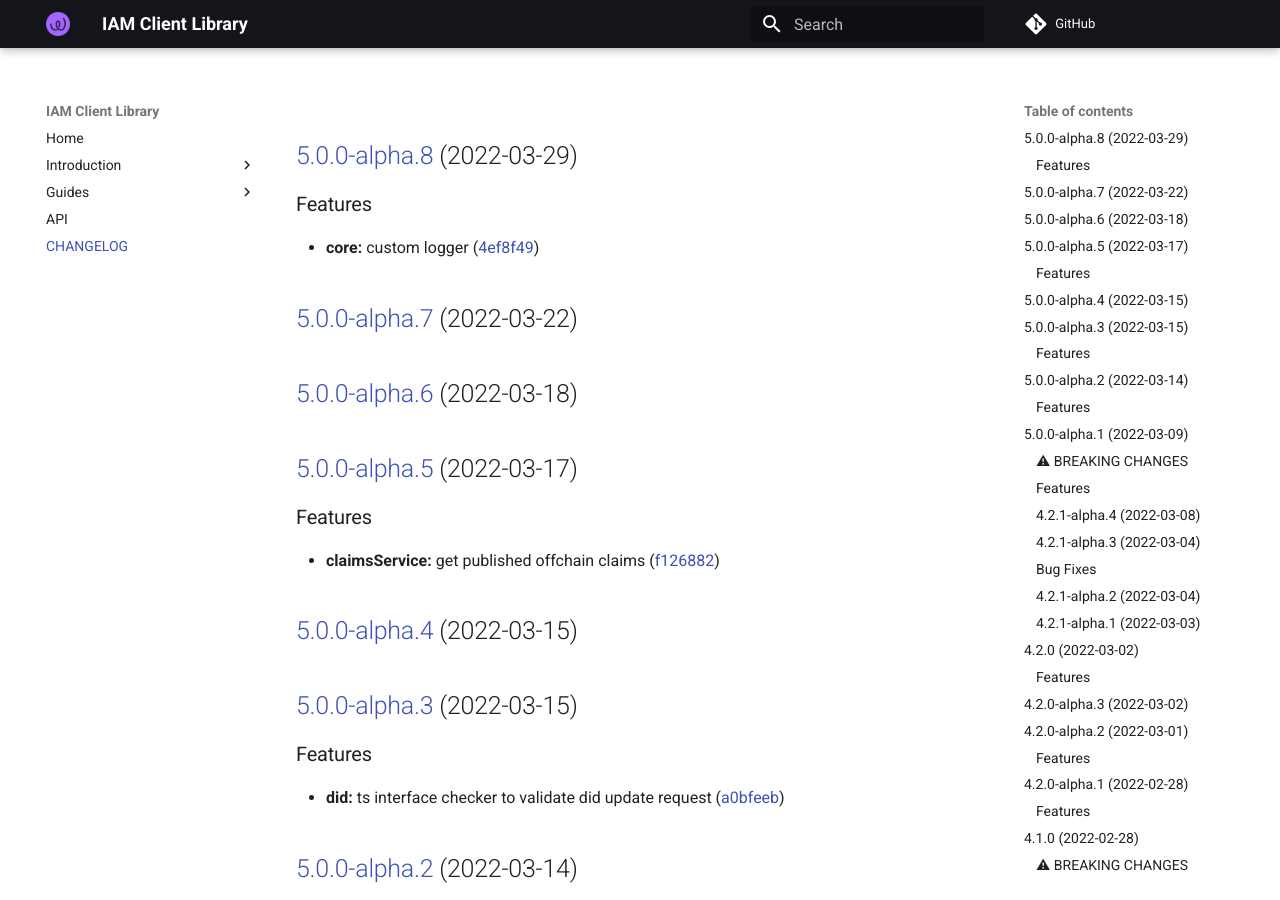
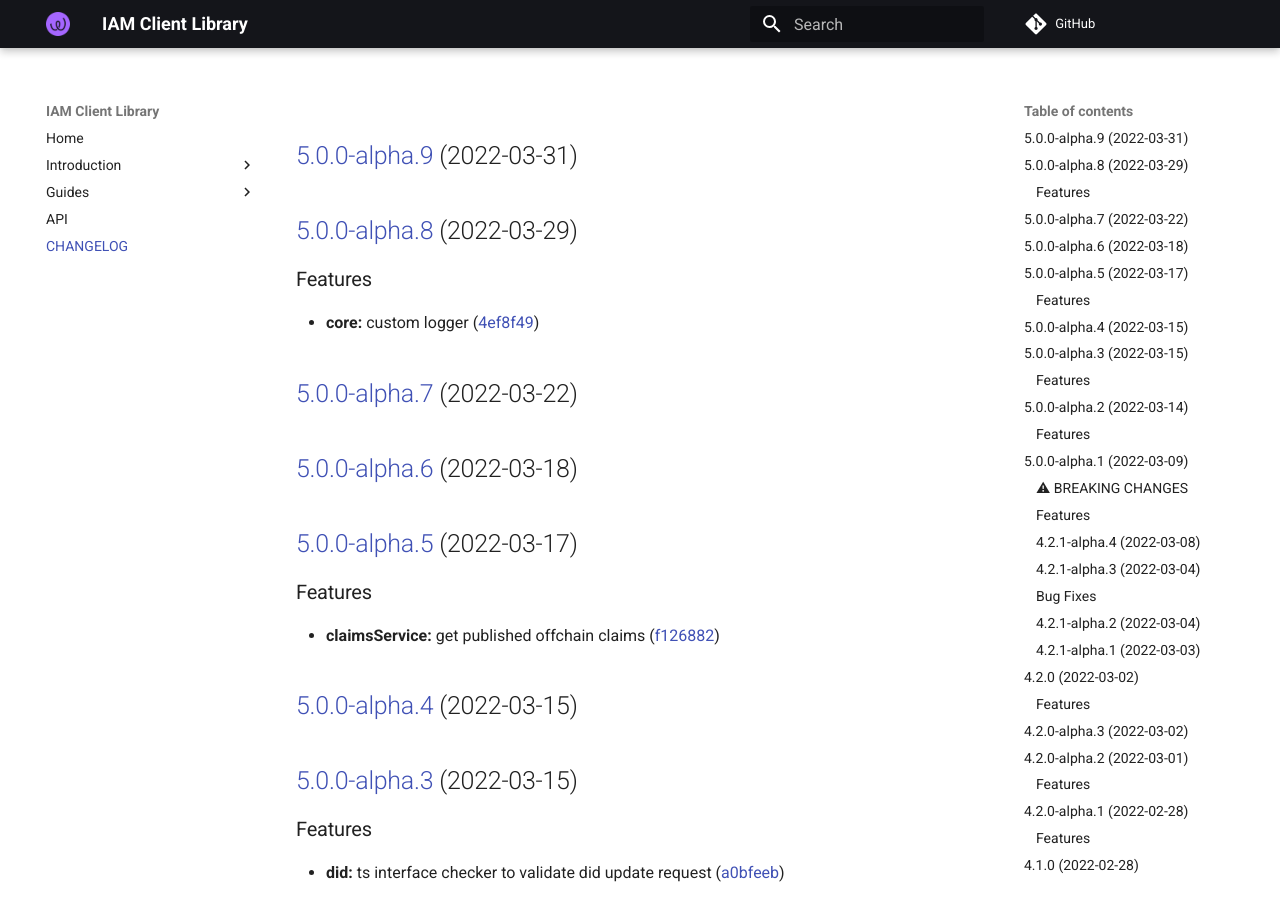
Before and after one commit to energywebfoundation/iam-client-lib, an MkDocs documentation site: the page built from docs/CHANGELOG.md, in a window 1280 px wide and 900 px high. Built offline with MkDocs 1.6.1 and Material for MkDocs 9.7.7, drawn with Linux system fonts in a browser that asks for light colours; comment, search, counter and statistics services are not loaded.

Commit message:
chore(release): 5.0.0-alpha.9 [skip ci]
## [5.0.0-alpha.9](https://github.com/energywebfoundation/iam-client-lib/compare/v5.0.0-alpha.8...v5.0.0-alpha.9) (2022-03-31)

```diff
--- a/docs/CHANGELOG.md
+++ b/docs/CHANGELOG.md
@@ -1,3 +1,5 @@
+## [5.0.0-alpha.9](https://github.com/energywebfoundation/iam-client-lib/compare/v5.0.0-alpha.8...v5.0.0-alpha.9) (2022-03-31)
+
 ## [5.0.0-alpha.8](https://github.com/energywebfoundation/iam-client-lib/compare/v5.0.0-alpha.7...v5.0.0-alpha.8) (2022-03-29)
 
 
--- a/package.json
+++ b/package.json
@@ -1,6 +1,6 @@
 {
   "name": "iam-client-lib",
-  "version": "5.0.0-alpha.8",
+  "version": "5.0.0-alpha.9",
   "description": "Library for Decentralized Identity and Access Management",
   "main": "dist/index.js",
   "module": "dist/index.esm.js",
```
